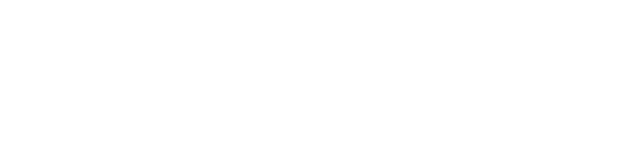
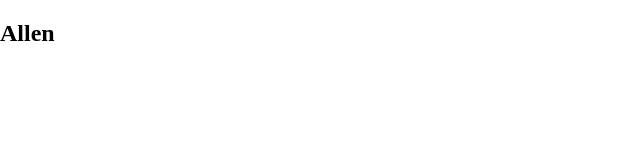
Before and after one commit to CodingFantaC/AllenLieu_T1A3, a plain HTML site: page src/index.html in a window 1280 px wide. Shown: the full height of the page, 0-640 px from the left. Drawn offline with Linux system fonts and the light colour scheme.

Commit message:
profile update

```diff
--- a/src/index.html
+++ b/src/index.html
@@ -4,10 +4,13 @@
   <meta charset="UTF-8">
   <meta name="viewport" content="width=device-width, initial-scale=1.0">
   <title>Document</title>
+  <link rel="stylesheet" href="styles/style.css"/>
 </head>
 <body>
   <header></header>
-  <section></section>
+  <section>
+    <h1>Allen</h1>
+  </section>
   <footer></footer>
 </body>
 </html>
--- /dev/null
+++ b/src/styles/style.css
@@ -0,0 +1,7 @@
+body {
+  padding: 0;
+  margin: 0;
+  -webkit-box-sizing: border-box;
+          box-sizing: border-box;
+}
+/*# sourceMappingURL=style.css.map */
```
Also changed, not shown: 1 other file.
